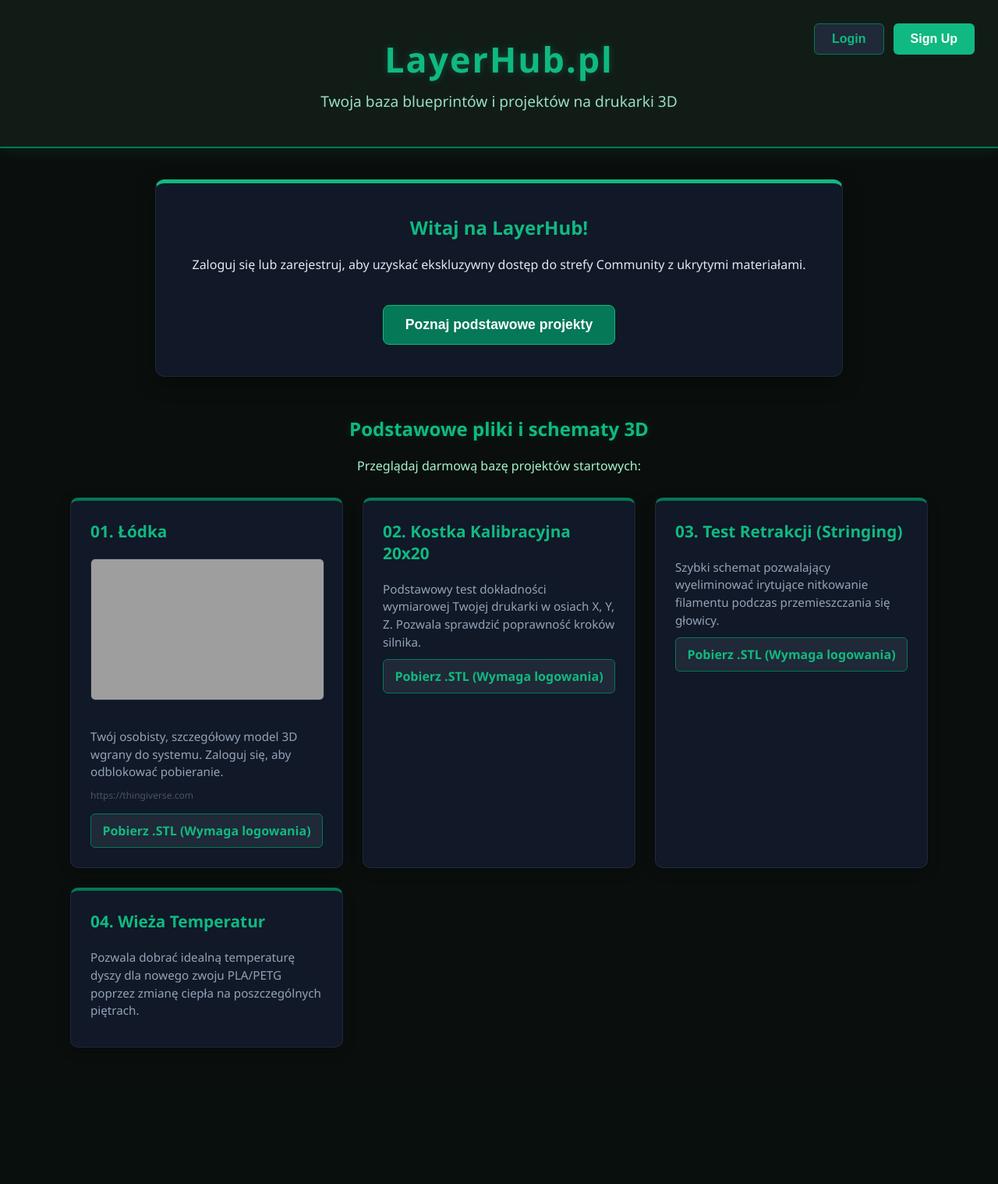
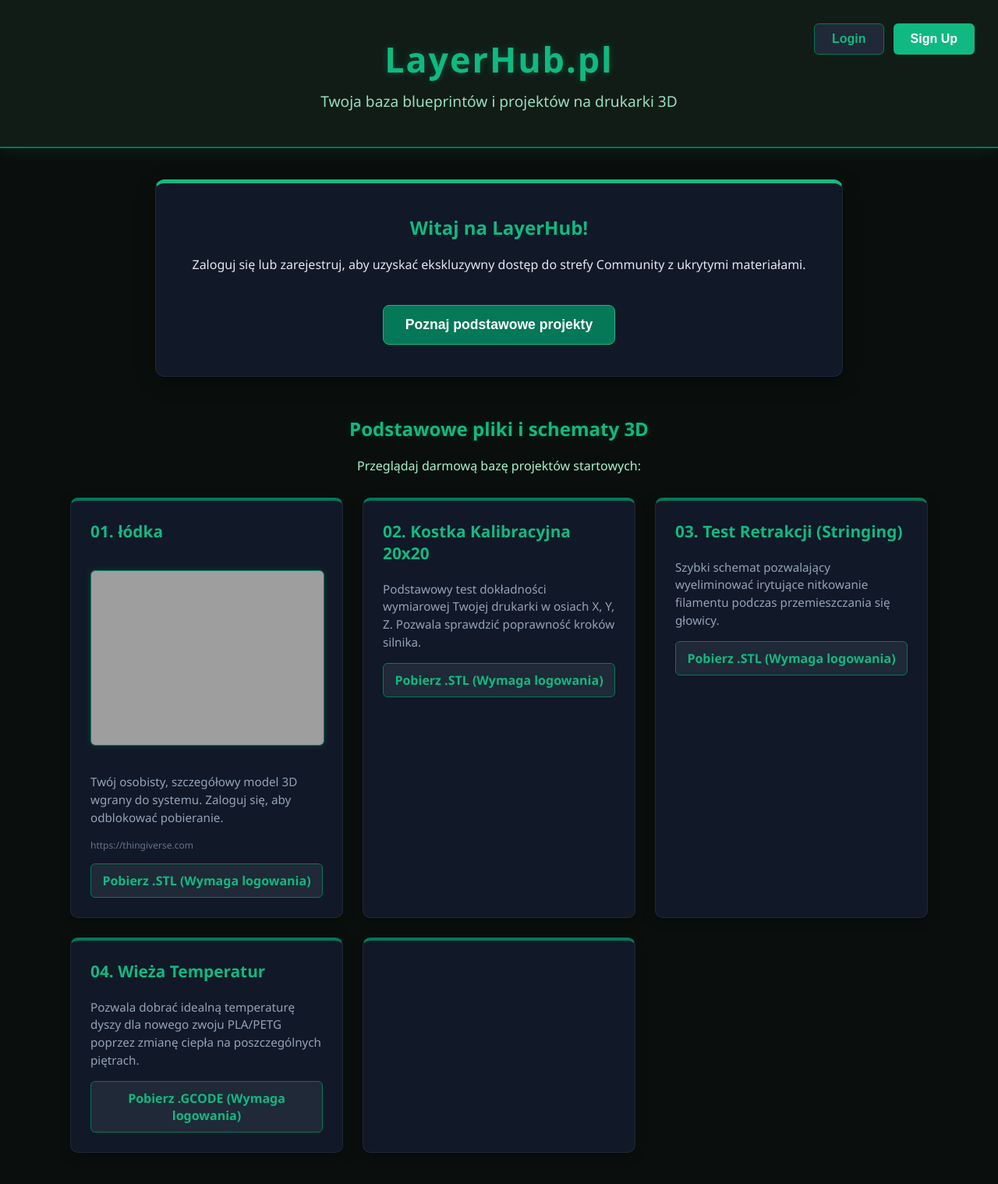
Before and after one commit to slayereqgaming-gif/layerhub, a Flask app: page / in a window 1280 px wide. Shown: the whole page at 78% size. Before the commit the page ends 1343 px from the top, so only its background shows below. Run offline with Flask 3, Linux system fonts and the light colour scheme; grey boxes are pictures that could not be loaded.

Commit message:
Update index.html

```diff
--- a/templates/index.html
+++ b/templates/index.html
@@ -137,28 +137,6 @@
             color: #94a3b8;
             font-size: 0.95em;
             line-height: 1.5;
-            margin-bottom: 10px;
-        }
-        .project-link {
-            display: block;
-            font-size: 0.75em;
-            color: #4b5563;
-            text-decoration: none;
-            margin-bottom: 15px;
-            word-break: break-all;
-        }
-        .project-link:hover {
-            color: #10b981;
-            text-decoration: underline;
-        }
-        .project-img {
-            width: 100%;
-            height: auto;
-            max-height: 180px;
-            object-fit: cover;
-            border-radius: 6px;
-            margin-bottom: 15px;
-            border: 1px solid #1f2937;
         }
         .download-btn {
             display: block;
@@ -167,6 +145,7 @@
             color: #10b981;
             border: 1px solid #047857;
             padding: 10px;
+            margin-top: 15px;
             border-radius: 6px;
             text-decoration: none;
             font-weight: bold;
@@ -176,6 +155,18 @@
         .download-btn:hover {
             background-color: #10b981;
             color: white;
+        }
+        .source-link {
+            display: block;
+            font-size: 0.75em;
+            color: #64748b;
+            text-decoration: none;
+            margin-top: 8px;
+            word-break: break-all;
+        }
+        .source-link:hover {
+            color: #38bdf8;
+            text-decoration: underline;
         }
         .modal {
             display: none;
@@ -245,13 +236,13 @@
         <p style="color: #a7f3d0; margin-bottom: 30px;">Przeglądaj darmową bazę projektów startowych:</p>
 
         <div class="projects-grid">
-            <!-- PROJEKT 01: ŁÓDKA ZE ZDJĘCIEM .JPG I LINKIEM Z THINGIVERSE -->
+            <!-- PROJEKT 01: ŁÓDKA ZE ZDJĘCIEM I LINKIEM DO THINGIVERSE -->
             <div class="project-card">
-                <h3>01. Łódka</h3>
-                <!-- Miniaturka z rozszerzeniem .jpg -->
-                <img src="/static/lodka.jpg" alt="Łódka 3D" class="project-img">
+                <h3>01. łódka</h3>
+                <!-- Prawidłowy, niezależny link do zdjęcia zielono-brązowej łódeczki -->
+                <img src="https://imgur.com" alt="Łódka 3D" style="max-width: 100%; height: auto; border-radius: 6px; margin: 15px 0; border: 1px solid #047857; box-shadow: 0 0 8px rgba(16, 185, 129, 0.2);">
                 <p>Twój osobisty, szczegółowy model 3D wgrany do systemu. Zaloguj się, aby odblokować pobieranie.</p>
-                <a href="https://thingiverse.com" target="_blank" class="project-link">https://thingiverse.com</a>
+                <a href="https://thingiverse.com" target="_blank" class="source-link">https://thingiverse.com</a>
                 <div class="download-btn" onclick="openModal('loginModal')">Pobierz .STL (Wymaga logowania)</div>
             </div>
 
@@ -269,3 +260,6 @@
             <div class="project-card">
                 <h3>04. Wieża Temperatur</h3>
                 <p>Pozwala dobrać idealną temperaturę dyszy dla nowego zwoju PLA/PETG poprzez zmianę ciepła na poszczególnych piętrach.</p>
+                <div class="download-btn" onclick="openModal('loginModal')">Pobierz .GCODE (Wymaga logowania)</div>
+            </div>
+            <div class="project-card">
```
